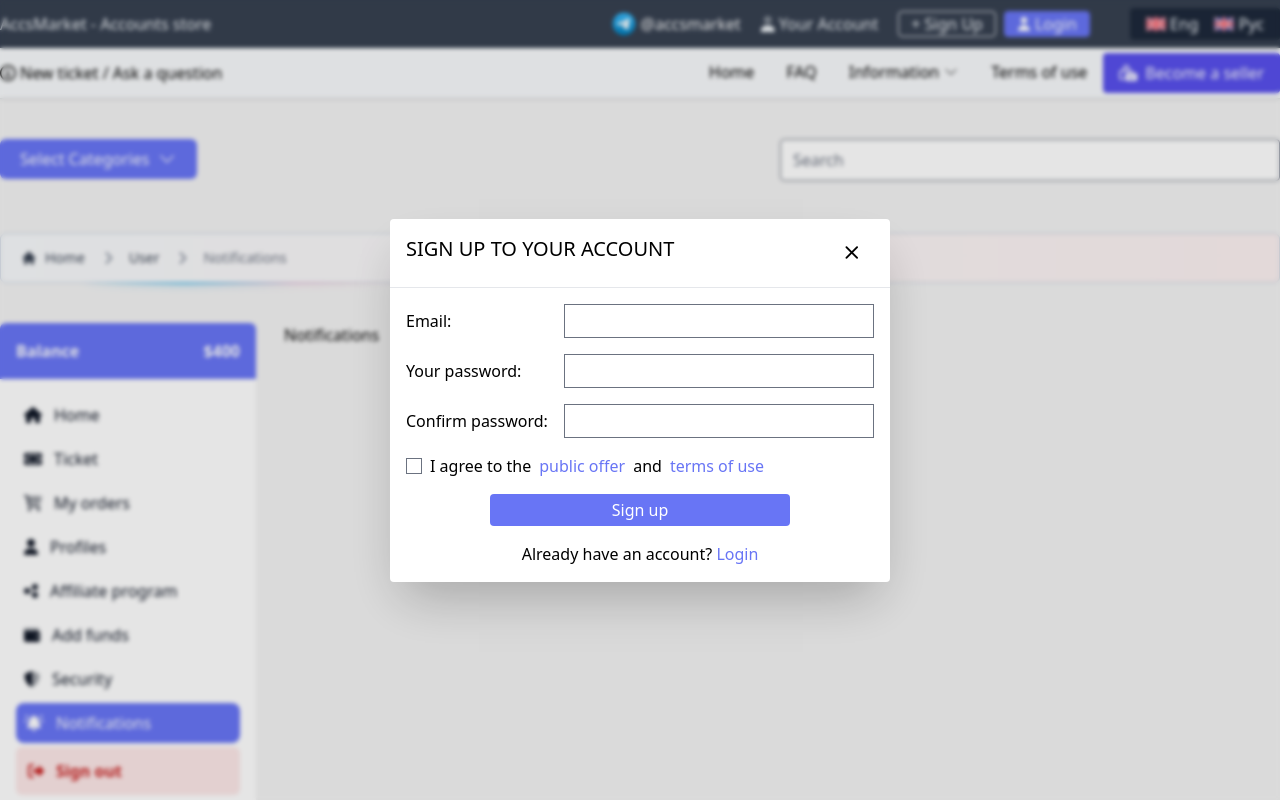
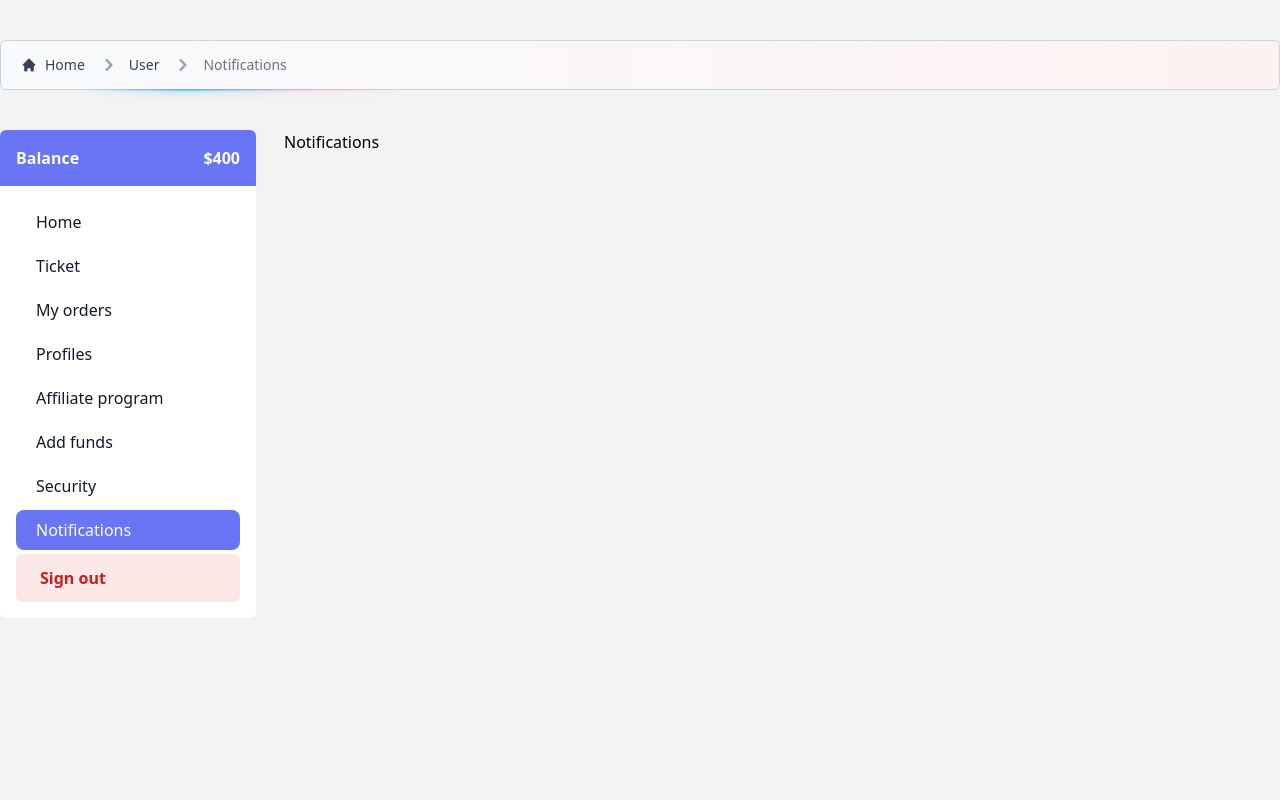
Before and after one commit to Skytimesoft/SocialMarketplaceFrontend, a Vue app: page /user/notifications in a window 1280 px wide. Shown: the top 800 px of the page. Built offline with nearby package versions, Linux system fonts and the light colour scheme.

Commit message:
Build ready

```diff
--- a/index.html
+++ b/index.html
@@ -5,7 +5,7 @@
     <link rel="icon" href="/favicon.ico">
     <meta name="viewport" content="width=device-width, initial-scale=1.0">
     <title>Social Marketplace Frontend</title>
-    <link rel="stylesheet" href="/public/font-awesome/css/all.css">
+    <!-- <link rel="stylesheet" href="/public/font-awesome/css/all.css"> -->
   </head>
   <body class="h-full bg-[#F3F3F3]">
     <div id="app"></div>
--- a/src/components/global/SignInSignUp.vue
+++ b/src/components/global/SignInSignUp.vue
@@ -18,7 +18,7 @@
     </div>
 
     <!-- sign up modal -->
-    <div
+    <!-- <div
     x-transition:enter="transition ease-out duration-300"
         x-transition:enter-start="opacity-0 scale-90"
         x-transition:enter-end="opacity-100 scale-100"
@@ -61,7 +61,7 @@
                 </div>
             </div>
         </div>
-    </div>
+    </div> -->
 
     <!-- login modal -->
     <div></div></template>
--- a/src/components/layouts/Default.vue
+++ b/src/components/layouts/Default.vue
@@ -1,5 +1,5 @@
 <template>
-    <TopNav />
+    <!-- <TopNav />
     <div class="py-3 px-4 xl:px-0">
         <div class="max-w-screen-xl mx-auto flex-col sm:flex-row flex justify-between mt-7 gap-5">
             <div class="relative">
@@ -85,13 +85,13 @@
                     class="rounded border-1 transition-all duration-200 sm:max-w-[500px] w-full">
             </div>
         </div>
-    </div>
+    </div> -->
     <div class="max-w-screen-xl mx-auto px-4 xl:px-0">
         <slot />
     </div>
 
 
-    <footer class="bg-white dark:bg-gray-900 mt-2">
+    <!-- <footer class="bg-white dark:bg-gray-900 mt-2">
         <div class="w-full max-w-screen-xl mx-auto p-4 md:py-8">
             <div class="sm:flex sm:items-center sm:justify-between">
                 <a href="https://flowbite.com/" class="flex items-center mb-4 sm:mb-0">
@@ -116,7 +116,7 @@
             <span class="block text-sm text-gray-500 sm:text-center dark:text-gray-400">© 2023 <a
                     href="https://flowbite.com/" class="hover:underline">Flowbite™</a>. All Rights Reserved.</span>
         </div>
-    </footer>
+    </footer> -->
 </template>
 
 <script setup>
--- a/src/router/router.js
+++ b/src/router/router.js
@@ -5,11 +5,11 @@ import UserPaynel from "../components/layouts/UserPaynel.vue";
 const router = createRouter({
   history: createWebHistory(import.meta.env.BASE_URL),
   routes: [
-    {
-      path: "/",
-      name: "home",
-      component: HomeView,
-    },
+    // {
+    //   path: "/",
+    //   name: "home",
+    //   component: HomeView,
+    // },
     {
       path: "/about",
       name: "about",
--- a/vite.config.js
+++ b/vite.config.js
@@ -12,5 +12,8 @@ export default defineConfig({
     alias: {
       '@': fileURLToPath(new URL('./src', import.meta.url))
     }
-  }
+  },
+  // build: {
+  //   outDir: 'frontend'
+  // }
 })
```
